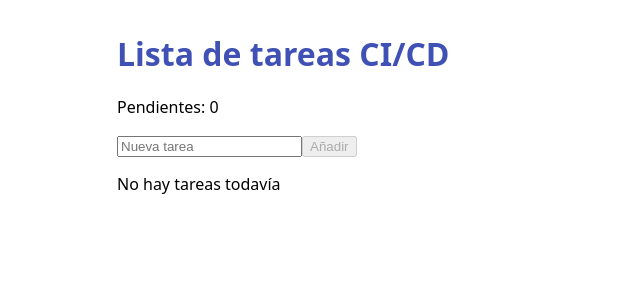
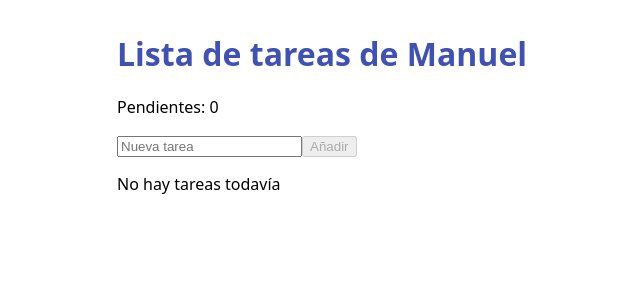
Before and after one commit to manuruizsalvador2007-hue/cicd-angular, an Angular app: page / in a window 1280 px wide. Shown: the top 300 px of the page, without its empty margins (283-923 px from the left). Built offline with nearby package versions, Linux system fonts and the light colour scheme.

Commit message:
Cambia el titulo de la aplicacion

```diff
--- a/src/app/app.ts
+++ b/src/app/app.ts
@@ -11,5 +11,5 @@ import { TaskList } from './components/task-list/task-list';
 })
 export class App {
   protected readonly service = inject(TaskService);
-  protected readonly title = 'Lista de tareas CI/CD';
+  protected readonly title = 'Lista de tareas de Manuel';
 }
```
